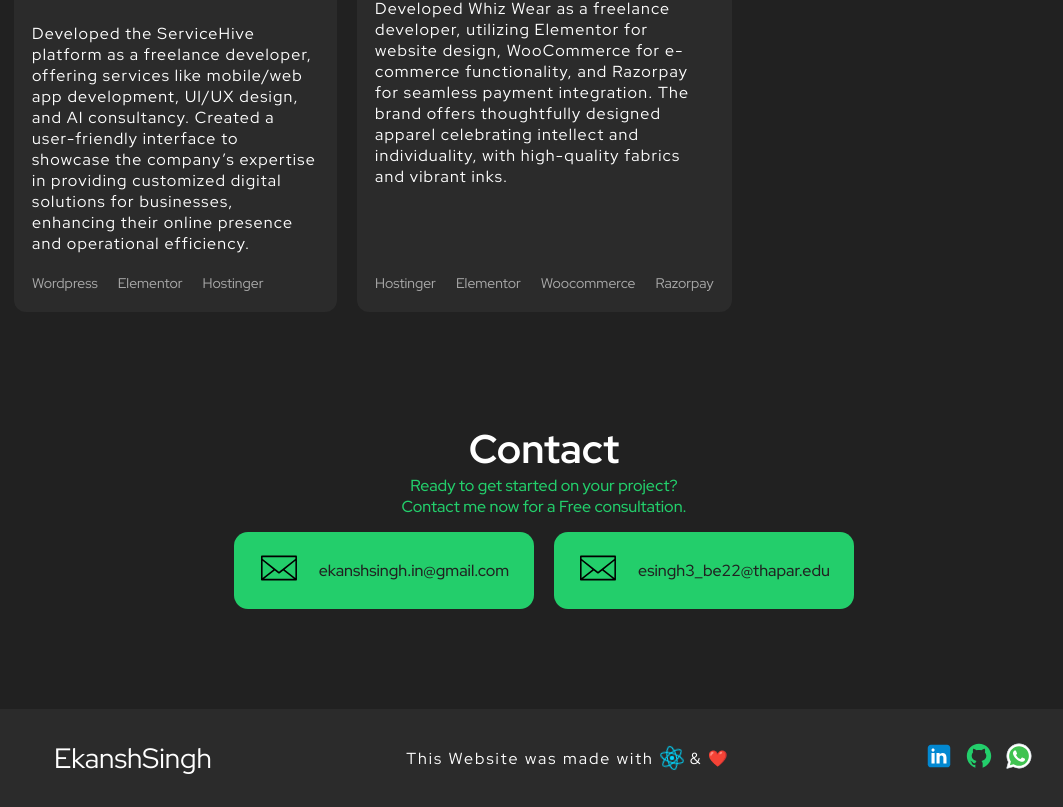
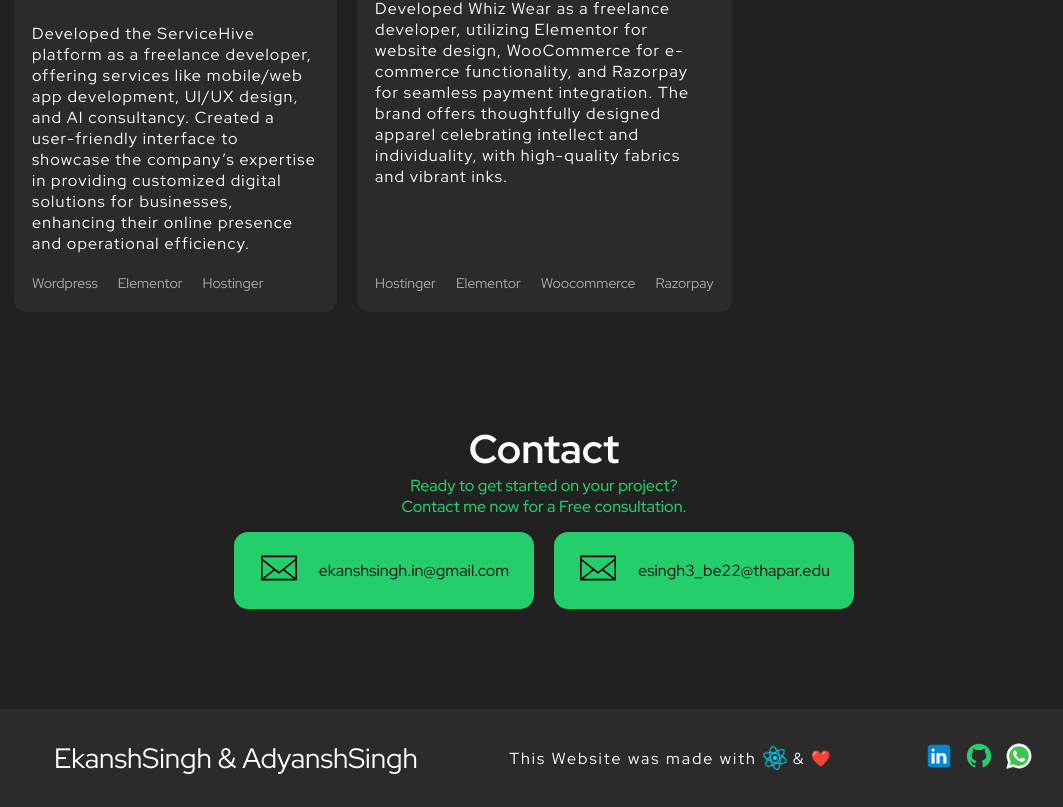
Before and after one commit to singh-ekansh/portfolio-website, a React (Create React App) app: page / in a window 1280 px wide. Shown: the part 2152-2959 px from the top of the page, without its empty margins (96-1159 px from the left). Built offline with nearby package versions, Linux system fonts and the light colour scheme.

Commit message:
Update footer name to include 'Adyansh Singh'

```diff
--- a/src/components/Footer/Footer.tsx
+++ b/src/components/Footer/Footer.tsx
@@ -12,7 +12,7 @@
     <Container className="footer">
       <a href="" className="logo">
         <span>Ekansh</span>
-        <span>Singh</span>
+        <span>Singh & AdyanshSingh</span>
       </a>
       <div>
         <p>
```
